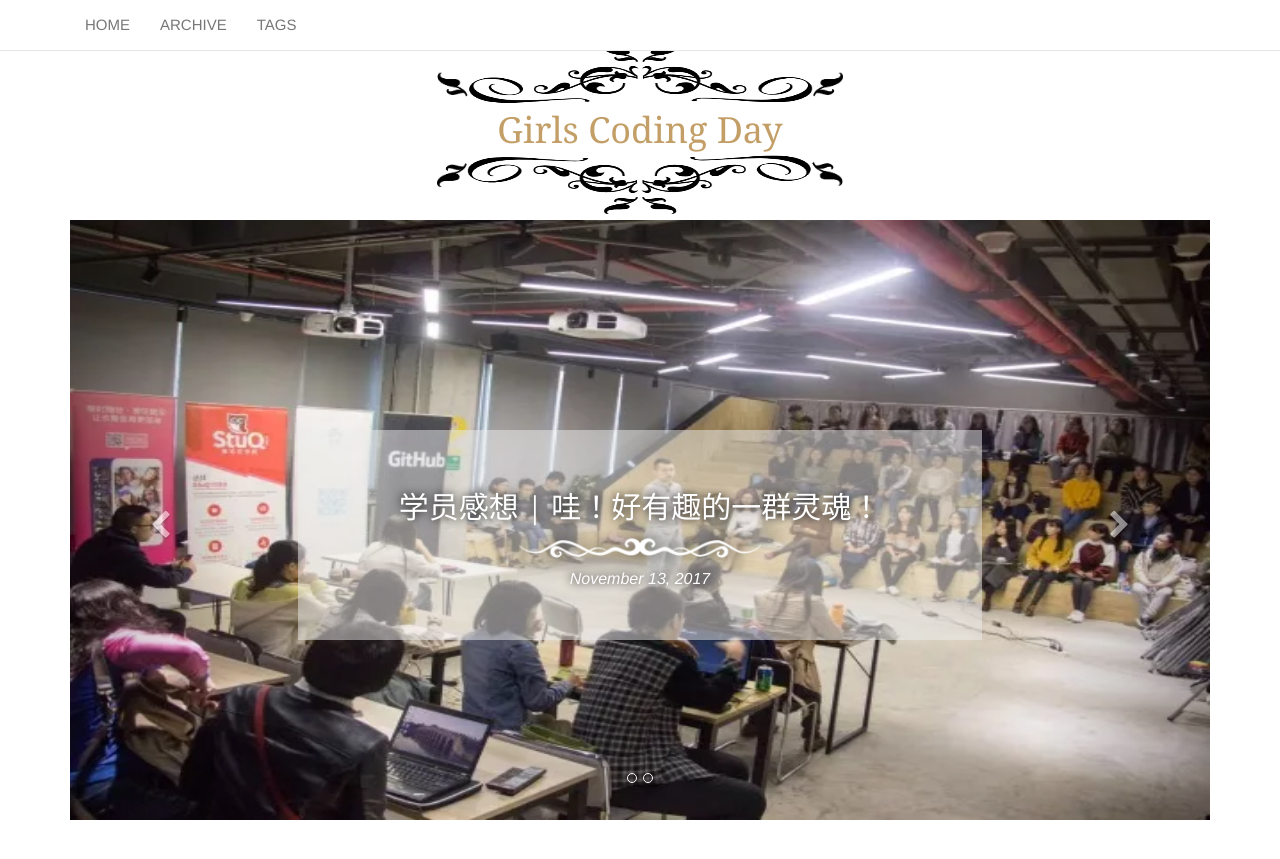
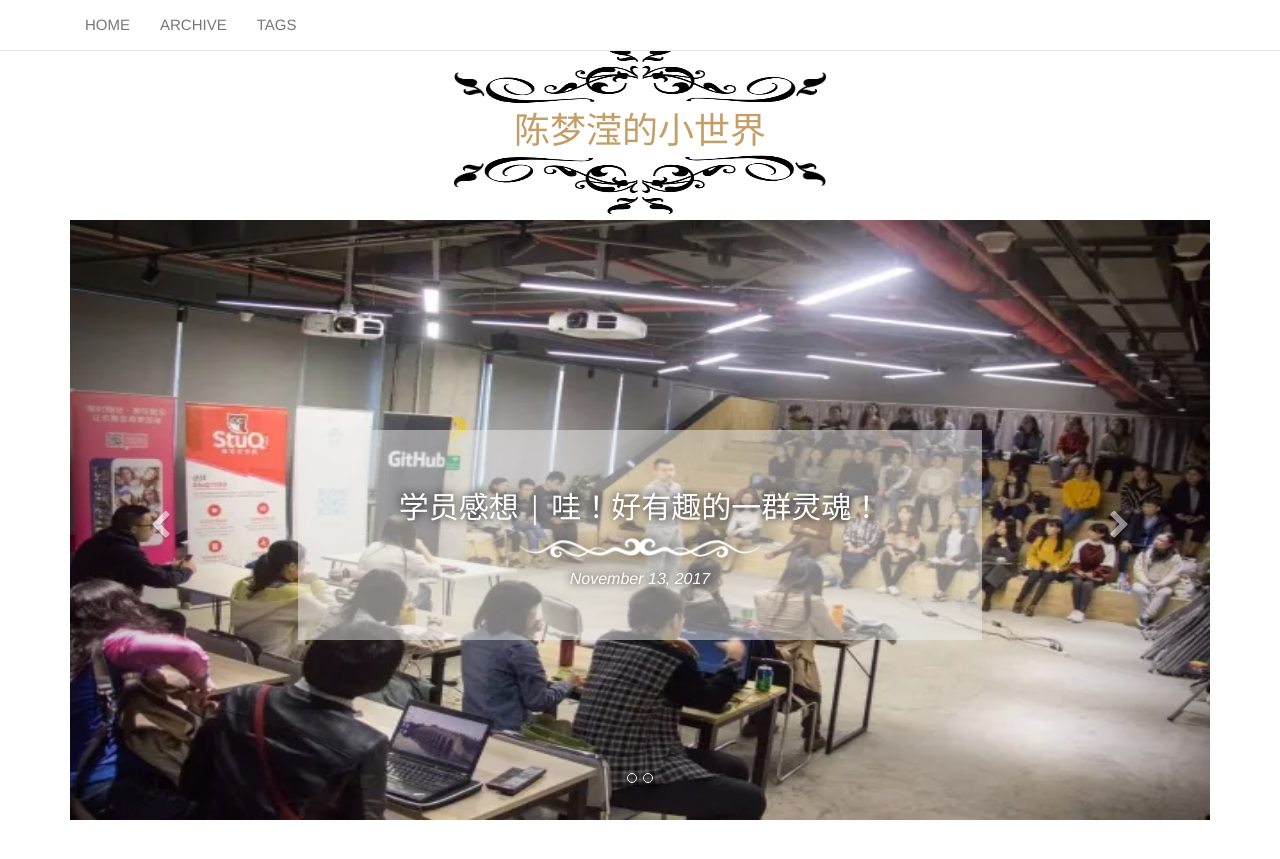
Before and after one commit to Chen-Mengying/my-first-blog, a Jekyll site: the page built from index.html, in a window 1280 px wide and 900 px high. Shown: the top 859 px of the window. Built offline with Jekyll 4.4.1, drawn with Linux system fonts in a browser that asks for light colours; the list of posts is cut into pages by our own code; grey boxes are pictures that could not be loaded.

Commit message:
Update _config.yml
自定义了标题

```diff
--- a/_config.yml
+++ b/_config.yml
@@ -1,11 +1,11 @@
 # "/" + 仓库的名字. 资源文件的路径组成部分
-baseurl: "/Girls-Coding-Day-Jekyll-blog-4"
+baseurl: "/my-first-blog"
 
 # 网页的标题
-title: "Girls Coding Day"
-username: yourname
+title: "陈梦滢的小世界"
+username: Crace
 # 网站副标题
-description: "架起女性与编程的桥梁"
+description: "支持女性在科技领域的发展（UNDP HERstory 活动）"
 
 aboutme: "我的生活，工作 😉🍕🎧"
 
```
